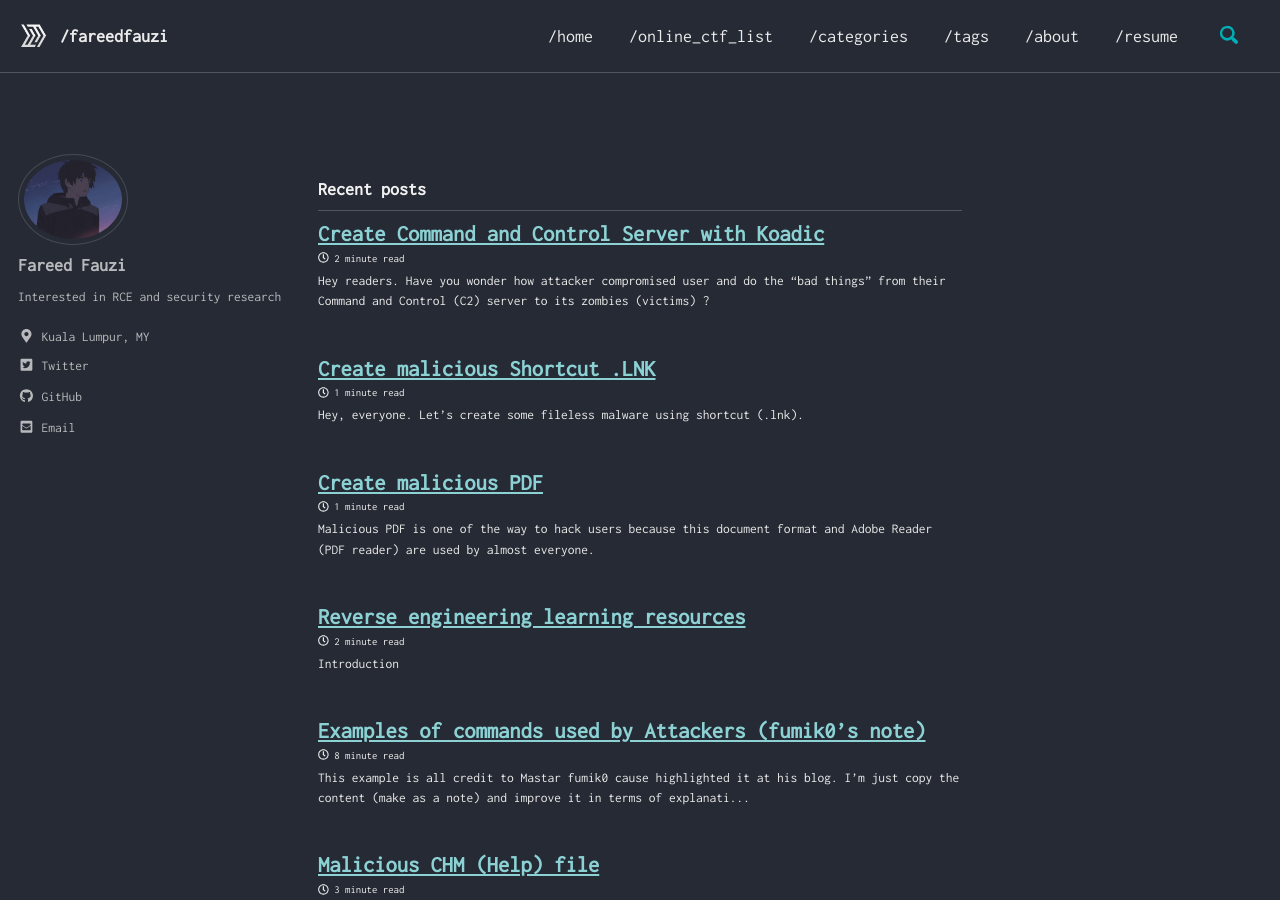
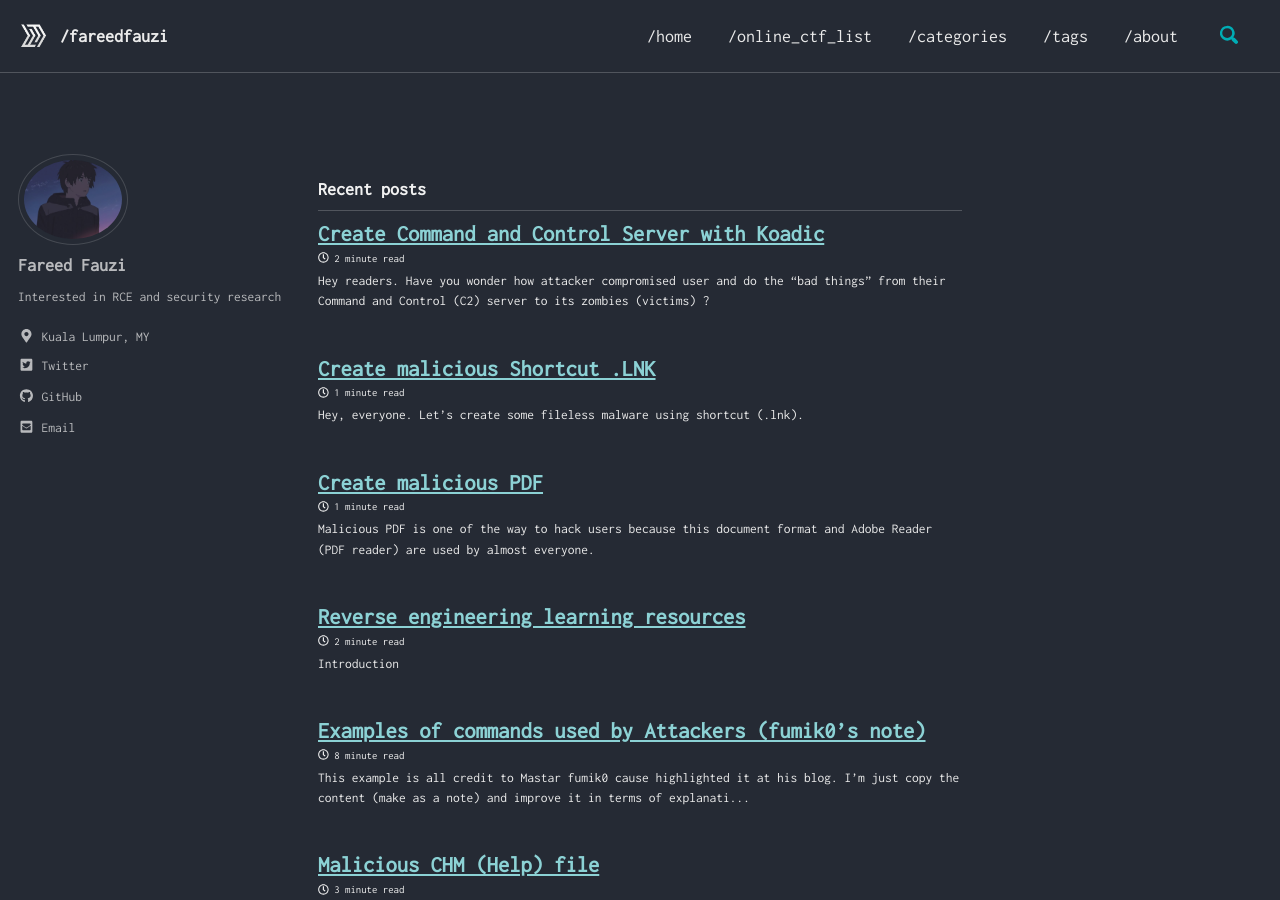
Before and after one commit to spiritedwolf/fareedfauzi.github.io, a Jekyll site: the page built from index.html, in a window 1280 px wide and 900 px high. Built offline with Jekyll 4.4.1, drawn with Linux system fonts in a browser that asks for light colours; cached includes are drawn as plain includes; the list of posts is cut into pages by our own code.

Commit message:
Update navigation.yml

```diff
--- a/_data/navigation.yml
+++ b/_data/navigation.yml
@@ -14,5 +14,3 @@ main:
     url: /tags/
   - title: "/about"
     url: /about/
-  - title: "/resume"
-    url: /resume/
```
